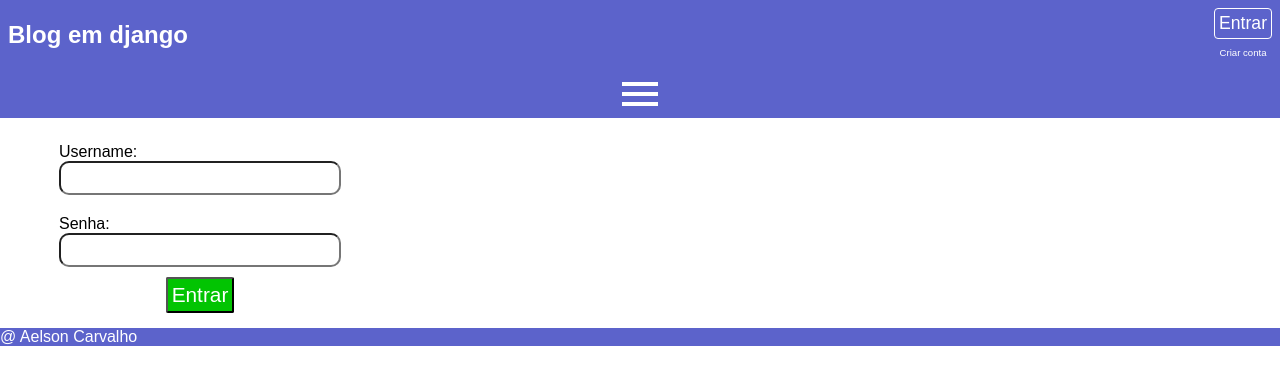
After one commit to AelsonCarvalhoFernandes/Blog-em-django-Em-desenvolvimento-, a Django app: page /login in a window 1280 px wide. The commit adds this page. Shown: the top 385 px of the page. Run offline with Django 4.2, Linux system fonts and the light colour scheme.

Commit message:
Sistema de login adicionado

```diff
--- a/Blog/templates/base.html
+++ b/Blog/templates/base.html
@@ -14,9 +14,9 @@
             <div>
                 <h2>Blog em django</h2>
             </div>
-            {% if user_is_autenticated %}
+            {% if user.is_authenticated %}
                 <div id="entrarSair">
-                    <a id="entrar" href="/logout">Sair</a>
+                    <a id="entrar" href="logout">Sair</a>
                 </div>
             {% else %}
                 <div id="entrarSair">
--- /dev/null
+++ b/Blog/templates/frontend/login.html
@@ -0,0 +1,19 @@
+{% extends 'base.html' %}
+{% block title %} Login {% endblock %}
+
+{% block content %}
+    <form id="cadastroform" method="POST">
+        {% csrf_token %}
+        <div class="divcadform">
+            <label for="username">Username:</label>
+            <input id="username" name="username" type="text" class="forminput" value="{{dados.username}}">
+        </div>
+        <div class="divcadform">
+            <label for="repetirpassword">Senha:</label>
+            <input type="password" id="repetirpassword" name="password" class="forminput">
+        </div>
+        <div>
+            <input type="submit" value="Entrar" id="buttoncadastro">
+        </div>
+    </form>
+{% endblock %}
--- a/Blog/templates/frontend/registro.html
+++ b/Blog/templates/frontend/registro.html
@@ -7,11 +7,11 @@
         {% csrf_token %}
         <div class="divcadform">
             <label for="username">Username:</label>
-            <input id="username" name="username" type="text" class="forminput">
+            <input id="username" name="username" type="text" class="forminput" value="{{dados.username}}">
         </div>
         <div class="divcadform">
             <label for="email">E-mail:</label>
-            <input type="email" id="email" name="email" class="forminput">
+            <input type="email" id="email" name="email" class="forminput" value="{{dados.email}}">
         </div>
         <div class="divcadform">
             <label for="password">Senha:</label>
--- a/Blog/urls.py
+++ b/Blog/urls.py
@@ -4,6 +4,8 @@ from . import views
 urlpatterns = [
     path('', views.index, name='index'),
     path('registro', views.registro, name='registro'),
+    path('login', views.login, name='login'),
+    path('logout', views.logout, name='logout'),
     path('<slug:slug>', views.post, name='post'),
 
 ]
--- a/Blog/views.py
+++ b/Blog/views.py
@@ -1,6 +1,11 @@
 from django.shortcuts import render, get_object_or_404, redirect
 from django.core.paginator import Paginator
 from Blog.models import Post
+from django.contrib.auth import login as dj_login, authenticate, logout as dj_logout
+from django.contrib.auth.models import User
+
+
+# Pagina principal --------------------------------------------------------------------------------------------------
 
 def index(request):
     posts = Post.objects.all().order_by("-created_at")
@@ -14,13 +19,70 @@ def index(request):
         pesquisa = Post.objects.filter(title__icontains = pesquisa)
         return render(request, 'frontend/index.html', {'posts': pesquisa})
 
+# Post e comentários ------------------------------------------------------------------------------------------------
+
 def post(request, slug):
     post = get_object_or_404(Post, slug = slug )
     return render(request, 'frontend/post.html', {'post':post})
 
+
+# Autenticação ------------------------------------------------------------------------------------------------------
+
 def registro(request):
     if (request.method == 'GET'):
         return render(request, 'frontend/registro.html')
+    if (request.method == 'POST'):
+        username = request.POST.get('username')
+        email = request.POST.get('email')
+        password = request.POST.get('password')
+        re_password = request.POST.get('repetirpassword')
 
-def teste(request):
-    pass
+        user = User.objects.filter(username = username).first()
+        user_email = User.objects.filter(email = email).first()
+
+        dados = {
+            'username': username,
+            'email': email,
+            'password': password,
+            're_password': re_password
+        }
+
+        if user:
+            print("usuario ja cadastrado")
+            return render(request, 'frontend/registro.html', {'dados': dados})
+        elif user_email:
+            print('email ja foi utilizado')
+            return render(request, 'frontend/registro.html', {'dados': dados})
+        elif password != re_password:
+            print('as senhas não são iguais')
+            return render(request, 'frontend/registro.html', {'dados': dados})
+        else:
+            user_cadastro = User.objects.create_user(username=username, email=email, password=password)
+            user_cadastro.save()
+            return redirect('/')
+
+def login(request):
+    if request.method == 'GET':
+        return render(request, 'frontend/login.html')
+    else:
+        username = request.POST.get('username')
+        password = request.POST.get('password')
+
+        user = authenticate(username = username, password = password)
+
+        dados = {
+            'username': username,
+            'password': password,
+        }
+
+        if user is not None:
+            dj_login(request, user)
+            return redirect('/')
+        else:
+            print('usuario ou a senha está incorreto')
+            print(dados)
+            return render(request, 'frontend/login.html', {'dados': dados})
+
+def logout(request):
+    dj_logout(request)
+    return redirect('/')
```
Also changed, not shown: Blog/admin.py (+6 -1 lines), Blog/models.py (+19 -0 lines), Blog/migrations/0002_perfil.py (added), Blog/migrations/0003_rename_user_perfil_user_perfil_updated_at.py (added), db.sqlite3.
